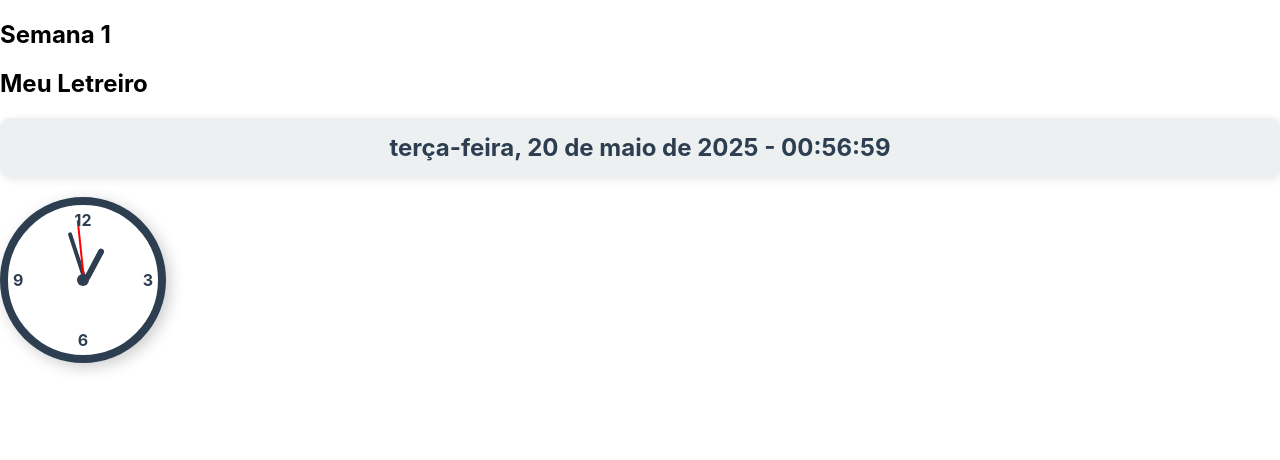
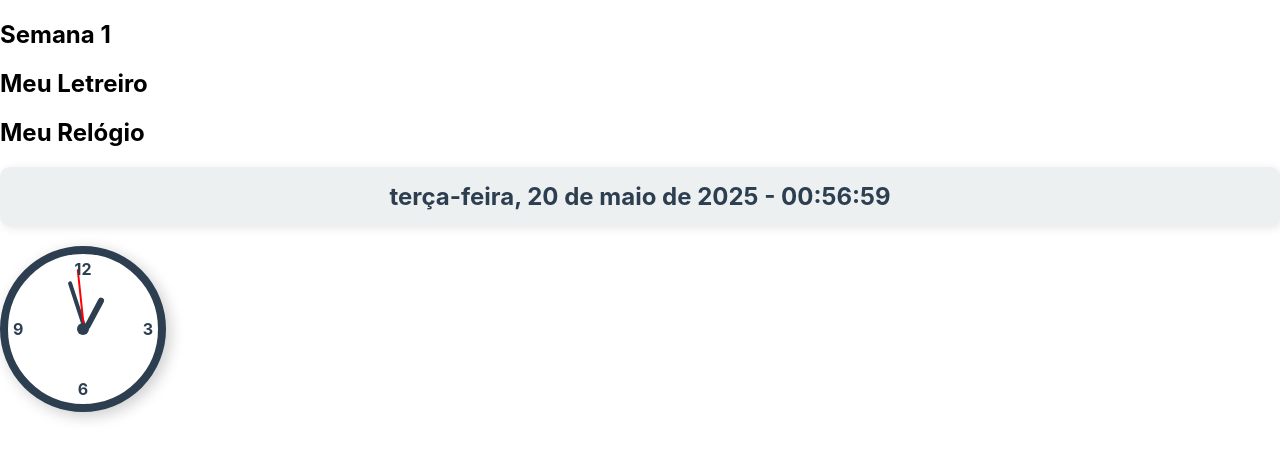
Before and after one commit to victorgsn/React01, a React (Create React App) app: page /Atv01 in a window 1280 px wide. Shown: the top 460 px of the page. Built offline with nearby package versions, Linux system fonts and the light colour scheme.

Commit message:
correção

```diff
--- a/src/Relogio.js
+++ b/src/Relogio.js
@@ -32,6 +32,7 @@ export default function Relogio() {
 
   return (
     <div>
+      <h2>Meu Relógio</h2>
       <div className="relogio-digital">{dataFormatada}</div>
 
       <div className="relogio-analogico">
```
